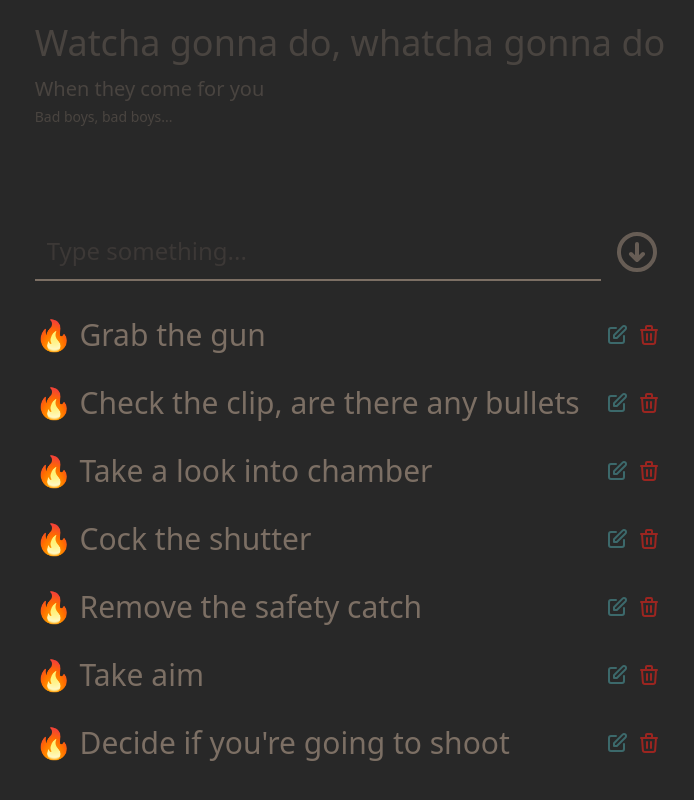
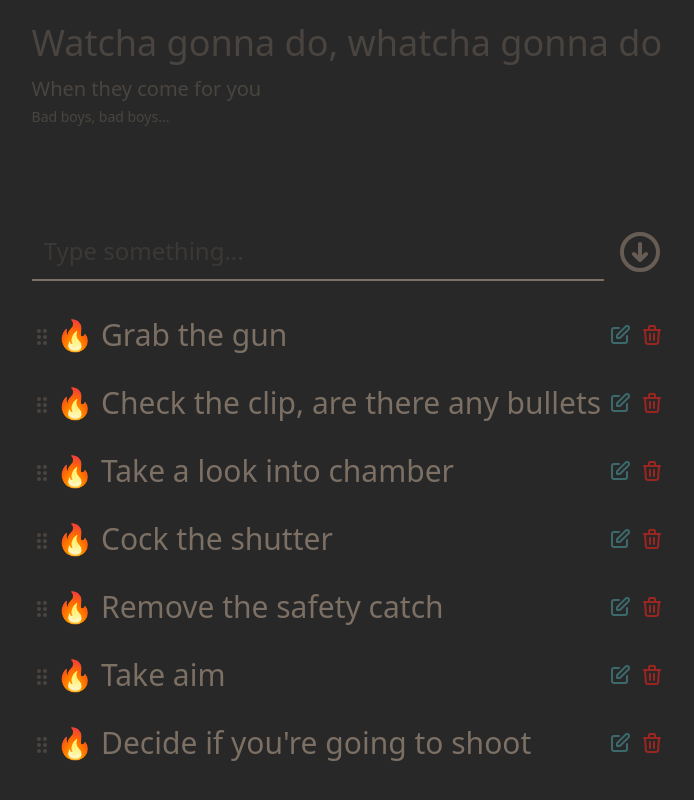
Before and after one commit to TimSeryakov/it-territory-test-task, a React (Create React App) app: page / in a window 1280 px wide. Shown: the whole page, without its empty margins (290-984 px from the left). Built offline with nearby package versions, Linux system fonts and the light colour scheme.

Commit message:
DrugHandlerIcon

```diff
--- a/package.json
+++ b/package.json
@@ -4,6 +4,7 @@
   "private": true,
   "dependencies": {
     "@craco/craco": "^6.0.0",
+    "@dnd-kit/core": "^1.0.1",
     "@tailwindcss/postcss7-compat": "^2.0.2",
     "@testing-library/jest-dom": "^5.11.4",
     "@testing-library/react": "^11.1.0",
--- a/src/components/TaskItem/TaskItem.tsx
+++ b/src/components/TaskItem/TaskItem.tsx
@@ -44,7 +44,8 @@ export const TaskItem = (props: TaskItemPropsType) => {
 // ---------------------------------------------------------------------------------------------------------------------
 
     return (
-        <li className="flex justify-between py-4">
+        <li className="flex justify-between items-center py-4">
+            <DrugHandlerIcon/>
             <div className="cursor-pointer w-full"
                  onClick={() => props.toggleStatus(props.id)}
             >
@@ -106,6 +107,7 @@ const TaskTitleInput = (props: {
 }) => {
     return (
         <OutsideClickHandler onOutsideClick={props.toggleEditMode}>
+
             <div className="text-3xl flex">
                 <span role="img" aria-label="active">🔥 </span>
                 <input value={props.value}
@@ -150,3 +152,16 @@ const DeleteIcon = () => {
         </svg>
     )
 }
+
+
+const DrugHandlerIcon = () => {
+    return (
+        <svg className="w-6 h-6 mt-2 mr-1 text-gb-text opacity-40" fill="currentColor">
+            <path
+                  d="M7 2a2 2 0 1 0 .001 4.001A2 2 0 0 0 7 2zm0 6a2 2 0 1 0 .001 4.001A2
+                     2 0 0 0 7 8zm0 6a2 2 0 1 0 .001 4.001A2 2 0 0 0 7 14zm6-8a2 2 0 1 0-.001-4.001A2
+                     2 0 0 0 13 6zm0 2a2 2 0 1 0 .001 4.001A2 2 0 0 0 13 8zm0 6a2 2 0 1 0 .001 4.001A2 2 0 0 0 13 14z"
+            />
+        </svg>
+    )
+}
```
Also changed, not shown: src/components/TodoList/TodoList.tsx (indentation only).
